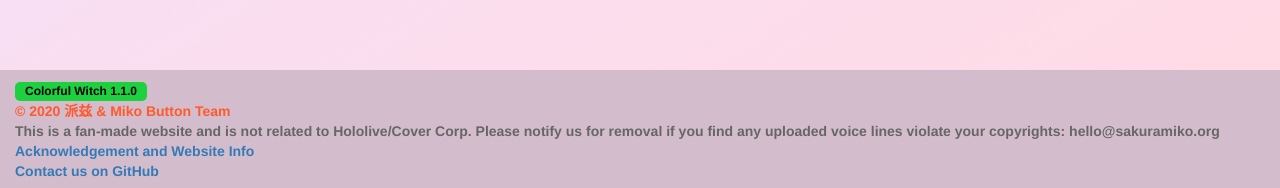
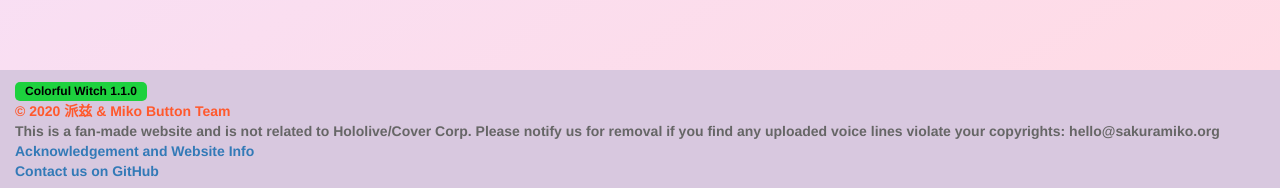
Before and after one commit to vbup-osc/miko-button, a Vue app: page / in a window 1280 px wide. Shown: the part 730-918 px from the top of the page. Built offline with nearby package versions, Linux system fonts and the light colour scheme.

Commit message:
Modify project color

```diff
--- a/src/App.vue
+++ b/src/App.vue
@@ -170,7 +170,7 @@
     width: 100%;
     height: 100%;
     min-height: 60px;
-    background-color: #d3bdcc;
+    background-color: #d8c8df;
 }
 .footer-content {
     padding-top: 10px;
--- a/src/locales/zh-CN.js
+++ b/src/locales/zh-CN.js
@@ -8,7 +8,7 @@ const zh_CN = {
         subscriber: "当前Youtube订阅数为：",
         audioStaff: "鸣谢名单以及网站相关",
         toGithub: "请在GitHub提出您的宝贵意见",
-        notOfficial: "本站为爱好者作品，与 hololive 官方没有任何关联。上传的音频文件若侵犯到您的权益，请立即联系我们删除:hello@sakuramiko.org",
+        notOfficial: "本站与 hololive 官方没有任何关联。上传的音频文件若侵犯到您的权益，请立即联系我们删除:hello@sakuramiko.org",
         overlapTips: "叠加播放无法暂停，同时会创建大量线程，建议偶尔刷新页面"
     },
     action: {
```
